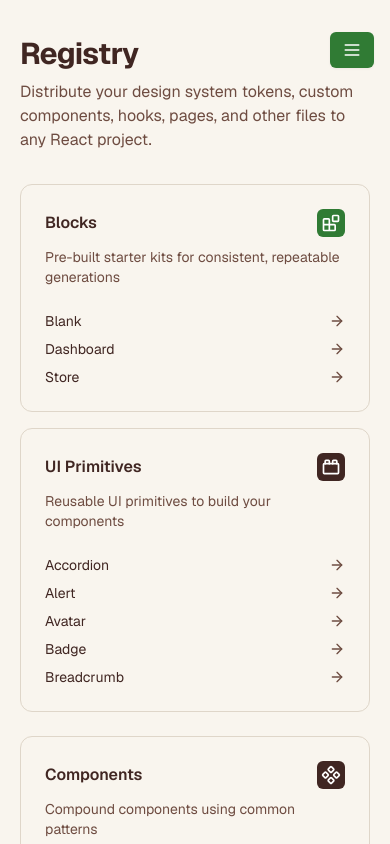
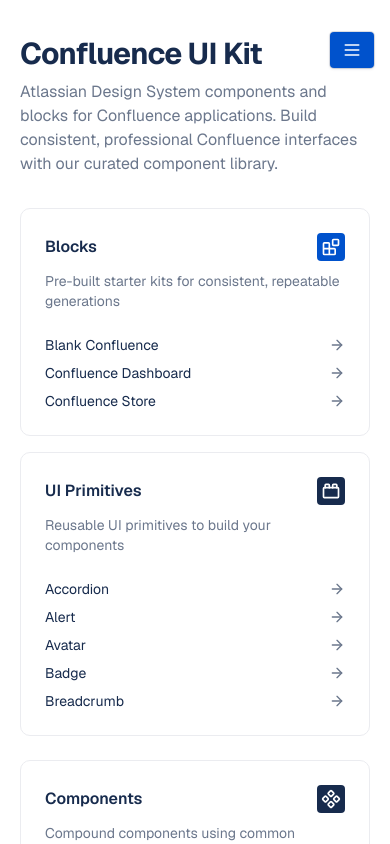
Before and after one commit to qyin-web/ADS-ui-registry, a Next.js app: page / in a window 390 px wide. Shown: the top 844 px of the page. Built offline with nearby package versions, Linux system fonts and the light colour scheme.

Commit message:
Update Confluence UI Kit with Figma-accurate header design and ADS color system

```diff
--- a/package.json
+++ b/package.json
@@ -11,6 +11,8 @@
     "registry:build": "npx shadcn@latest build"
   },
   "dependencies": {
+    "@atlaskit/icon": "^27.7.0",
+    "@atlaskit/logo": "^19.6.0",
     "@hookform/resolvers": "^5.1.1",
     "@radix-ui/react-accordion": "^1.2.11",
     "@radix-ui/react-alert-dialog": "^1.1.14",
--- a/registry.json
+++ b/registry.json
@@ -1,6 +1,6 @@
 {
   "$schema": "https://ui.shadcn.com/schema/registry.json",
-  "name": "Registry Starter",
+  "name": "Confluence UI Kit",
   "homepage": "https://registry-starter.vercel.app",
   "items": [
     {
@@ -8,13 +8,13 @@
       "type": "registry:style",
       "cssVars": {
         "light": {
-          "primary": "oklch(0.52 0.13 144.17)",
-          "primary-foreground": "oklch(1.0 0 0)",
-          "radius": "0.5rem"
+          "primary": "#0052CC",
+          "primary-foreground": "#FFFFFF",
+          "radius": "0.375rem"
         },
         "dark": {
-          "primary": "oklch(0.52 0.13 144.17)",
-          "primary-foreground": "oklch(1.0 0 0)"
+          "primary": "#2684FF",
+          "primary-foreground": "#172B4D"
         }
       },
       "files": []
@@ -22,8 +22,8 @@
     {
       "name": "theme",
       "type": "registry:theme",
-      "title": "Global Theme",
-      "description": "Brand themed styles using Tailwind and Shadcn/ui",
+      "title": "Confluence Theme",
+      "description": "Atlassian Design System themed styles for Confluence using Tailwind and Shadcn/ui",
       "files": [
         {
           "path": "src/app/tokens.css",
@@ -45,8 +45,8 @@
     {
       "name": "blank",
       "type": "registry:block",
-      "title": "Blank",
-      "description": "A blank application with all brand components and code",
+      "title": "Blank Confluence",
+      "description": "A blank Confluence application with all ADS components and code",
       "registryDependencies": [
         "https://registry-starter.vercel.app/r/brand-header.json",
         "https://registry-starter.vercel.app/r/brand-sidebar.json",
@@ -69,8 +69,8 @@
     {
       "name": "dashboard",
       "type": "registry:block",
-      "title": "Dashboard",
-      "description": "A dashboard application with your brand themed components",
+      "title": "Confluence Dashboard",
+      "description": "A Confluence dashboard application with ADS themed components",
       "registryDependencies": [
         "https://registry-starter.vercel.app/r/sonner.json",
         "https://registry-starter.vercel.app/r/brand-header.json",
@@ -93,8 +93,8 @@
     {
       "name": "store",
       "type": "registry:block",
-      "title": "Store",
-      "description": "A store application with your brand themed components",
+      "title": "Confluence Store",
+      "description": "A Confluence store application with ADS themed components",
       "registryDependencies": [
         "https://registry-starter.vercel.app/r/product-grid.json",
         "https://registry-starter.vercel.app/r/theme.json"
--- a/src/app/(registry)/page.tsx
+++ b/src/app/(registry)/page.tsx
@@ -21,11 +21,11 @@
       <div className="mb-8">
         <div className="space-y-2">
           <h1 className="font-bold text-3xl tracking-tight md:text-4xl">
-            Registry
+            Confluence UI Kit
           </h1>
           <p className="text-muted-foreground">
-            Distribute your design system tokens, custom components, hooks,
-            pages, and other files to any React project.
+            Atlassian Design System components and blocks for Confluence applications.
+            Build consistent, professional Confluence interfaces with our curated component library.
           </p>
         </div>
       </div>
@@ -156,13 +156,11 @@
         <div className="flex flex-col gap-2">
           <h2 className="font-semibold text-xl">About</h2>
           <p className="text-muted-foreground">
-            This registry serves as a central repository for all UI components
-            and blocks used in your applications. It helps maintain consistency
-            across your products and speeds up development by providing
-            ready-to-use components. Each component and block is documented with
-            examples. You can browse components by category, search for specific
-            components, and view examples of how they are used in different
-            contexts.
+            This Confluence UI Kit serves as a central repository for all Atlassian Design System
+            components and blocks specifically designed for Confluence applications. It helps maintain
+            consistency across your Confluence products and speeds up development by providing
+            ready-to-use, ADS-compliant components. Each component and block is documented with
+            examples and follows Atlassian's design guidelines.
           </p>
           <p className="mt-2 text-muted-foreground">
             To get begin, select a{" "}
--- a/src/app/layout.tsx
+++ b/src/app/layout.tsx
@@ -10,8 +10,8 @@
 import "@/app/tailwind.css";
 
 export const metadata: Metadata = {
-  title: "Registry Starter",
-  description: "Starter to help build a Shadcn Registry using Tailwind v4",
+  title: "Confluence UI Kit",
+  description: "Atlassian Design System components and blocks for Confluence applications",
   icons: [{ rel: "icon", url: "/favicon.svg", type: "image/svg+xml" }],
 };
 
--- a/src/app/tokens.css
+++ b/src/app/tokens.css
@@ -1,117 +1,224 @@
 :root {
-  --background: oklch(0.97 0.01 80.72);
-  --foreground: oklch(0.3 0.04 30.2);
+  /* ===== ADS COLOR PALETTE (Layer 1) ===== */
 
-  --card: oklch(0.97 0.01 80.72);
-  --card-foreground: oklch(0.3 0.04 30.2);
+  /* Neutral Colors */
+  --ads-neutral-0: #FFFFFF;
+  --ads-neutral-50: #FAFBFC;
+  --ads-neutral-100: #F4F5F7;
+  --ads-neutral-200: #EBECF0;
+  --ads-neutral-300: #DFE1E6;
+  --ads-neutral-400: #C1C7D0;
+  --ads-neutral-500: #97A0AF;
+  --ads-neutral-600: #6B778C;
+  --ads-neutral-700: #42526E;
+  --ads-neutral-800: #253858;
+  --ads-neutral-900: #172B4D;
 
-  --popover: oklch(0.97 0.01 80.72);
-  --popover-foreground: oklch(0.3 0.04 30.2);
+  /* Brand Colors (Blue) */
+  --ads-brand-50: #DEEBFF;
+  --ads-brand-100: #B3D4FF;
+  --ads-brand-200: #4C9AFF;
+  --ads-brand-300: #2684FF;
+  --ads-brand-400: #0052CC;
+  --ads-brand-500: #0747A6;
 
-  --primary: oklch(0.52 0.13 144.17);
-  --primary-foreground: oklch(1.0 0 0);
+  /* Success Colors (Green) */
+  --ads-success-50: #E3FCEF;
+  --ads-success-100: #ABF5D1;
+  --ads-success-200: #79F2C0;
+  --ads-success-300: #57D9A3;
+  --ads-success-400: #36B37E;
+  --ads-success-500: #00875A;
 
-  --secondary: oklch(0.96 0.02 147.64);
-  --secondary-foreground: oklch(0.43 0.12 144.31);
+  /* Warning Colors (Yellow) */
+  --ads-warning-50: #FFFAE6;
+  --ads-warning-100: #FFF0B3;
+  --ads-warning-200: #FFE380;
+  --ads-warning-300: #FFC400;
+  --ads-warning-400: #FF8B00;
+  --ads-warning-500: #FF8B00;
 
-  --muted: oklch(0.94 0.01 74.42);
-  --muted-foreground: oklch(0.45 0.05 39.21);
+  /* Danger Colors (Red) */
+  --ads-danger-50: #FFEBE6;
+  --ads-danger-100: #FFBDAD;
+  --ads-danger-200: #FF8B73;
+  --ads-danger-300: #FF7452;
+  --ads-danger-400: #FF5630;
+  --ads-danger-500: #DE350B;
 
-  --accent: oklch(0.9 0.05 146.04);
-  --accent-foreground: oklch(0.43 0.12 144.31);
+  /* Discovery Colors (Purple) */
+  --ads-discovery-50: #F4F5FF;
+  --ads-discovery-100: #DEEBFF;
+  --ads-discovery-200: #B3D4FF;
+  --ads-discovery-300: #4C9AFF;
+  --ads-discovery-400: #2684FF;
+  --ads-discovery-500: #0052CC;
 
-  --destructive: oklch(0.54 0.19 26.72);
-  --destructive-foreground: oklch(1.0 0 0);
+  /* ===== ADS DESIGN TOKENS (Layer 2) ===== */
 
-  --border: oklch(0.88 0.02 74.64);
-  --input: oklch(0.88 0.02 74.64);
-  --ring: oklch(0.52 0.13 144.17);
+  /* Background Colors */
+  --ads-color-background: var(--ads-neutral-0);
+  --ads-color-background-secondary: var(--ads-neutral-50);
+  --ads-color-background-subtle: var(--ads-neutral-100);
+  --ads-color-background-inverse: var(--ads-neutral-900);
 
-  --chart-1: oklch(0.67 0.16 144.21);
-  --chart-2: oklch(0.58 0.14 144.18);
-  --chart-3: oklch(0.52 0.13 144.17);
-  --chart-4: oklch(0.43 0.12 144.31);
-  --chart-5: oklch(0.22 0.05 145.73);
+  /* Text Colors */
+  --ads-color-text: var(--ads-neutral-900);
+  --ads-color-text-subtle: var(--ads-neutral-600);
+  --ads-color-text-inverse: var(--ads-neutral-0);
+  --ads-color-text-disabled: var(--ads-neutral-400);
 
-  --sidebar: oklch(0.94 0.01 74.42);
-  --sidebar-foreground: oklch(0.3 0.04 30.2);
-  --sidebar-primary: oklch(0.52 0.13 144.17);
-  --sidebar-primary-foreground: oklch(1.0 0 0);
-  --sidebar-accent: oklch(0.9 0.05 146.04);
-  --sidebar-accent-foreground: oklch(0.43 0.12 144.31);
-  --sidebar-border: oklch(0.88 0.02 74.64);
-  --sidebar-ring: oklch(0.52 0.13 144.17);
+  /* Link Colors */
+  --ads-color-link: var(--ads-brand-400);
+  --ads-color-link-pressed: var(--ads-brand-500);
+  --ads-color-link-visited: var(--ads-discovery-400);
 
-  --radius: 0.5rem;
+  /* Border Colors */
+  --ads-color-border: var(--ads-neutral-200);
+  --ads-color-border-bold: var(--ads-neutral-300);
+  --ads-color-border-focus: var(--ads-brand-400);
 
-  --shadow-2xs: 0 1px 3px 0px hsl(0 0% 0% / 0.05);
-  --shadow-xs: 0 1px 3px 0px hsl(0 0% 0% / 0.05);
-  --shadow-sm: 0 1px 3px 0px hsl(0 0% 0% / 0.1), 0 1px 2px -1px
-    hsl(0 0% 0% / 0.1);
-  --shadow: 0 1px 3px 0px hsl(0 0% 0% / 0.1), 0 1px 2px -1px hsl(0 0% 0% / 0.1);
-  --shadow-md: 0 1px 3px 0px hsl(0 0% 0% / 0.1), 0 2px 4px -1px
-    hsl(0 0% 0% / 0.1);
-  --shadow-lg: 0 1px 3px 0px hsl(0 0% 0% / 0.1), 0 4px 6px -1px
-    hsl(0 0% 0% / 0.1);
-  --shadow-xl: 0 1px 3px 0px hsl(0 0% 0% / 0.1), 0 8px 10px -1px
-    hsl(0 0% 0% / 0.1);
-  --shadow-2xl: 0 1px 3px 0px hsl(0 0% 0% / 0.25);
+  /* Status Colors */
+  --ads-color-success: var(--ads-success-400);
+  --ads-color-warning: var(--ads-warning-400);
+  --ads-color-danger: var(--ads-danger-400);
+  --ads-color-info: var(--ads-brand-400);
+
+  /* Accent Colors */
+  --ads-color-accent: var(--ads-brand-100);
+  --ads-color-accent-bold: var(--ads-brand-200);
+
+  /* ===== SHADCN/UI COMPATIBILITY LAYER ===== */
+
+  /* Core Colors */
+  --background: var(--ads-color-background);
+  --foreground: var(--ads-color-text);
+
+  /* Card Colors */
+  --card: var(--ads-color-background);
+  --card-foreground: var(--ads-color-text);
+
+  /* Popover Colors */
+  --popover: var(--ads-color-background);
+  --popover-foreground: var(--ads-color-text);
+
+  /* Primary Colors */
+  --primary: var(--ads-color-link);
+  --primary-foreground: var(--ads-color-background);
+
+  /* Secondary Colors */
+  --secondary: var(--ads-color-background-secondary);
+  --secondary-foreground: var(--ads-color-text);
+
+  /* Muted Colors */
+  --muted: var(--ads-color-background-subtle);
+  --muted-foreground: var(--ads-color-text-subtle);
+
+  /* Accent Colors */
+  --accent: var(--ads-color-accent);
+  --accent-foreground: var(--ads-color-text);
+
+  /* Destructive Colors */
+  --destructive: var(--ads-color-danger);
+  --destructive-foreground: var(--ads-color-background);
+
+  /* Border & Input Colors */
+  --border: var(--ads-color-border);
+  --input: var(--ads-color-border);
+  --ring: var(--ads-color-link);
+
+  /* Chart Colors */
+  --chart-1: var(--ads-brand-400);
+  --chart-2: var(--ads-success-400);
+  --chart-3: var(--ads-warning-400);
+  --chart-4: var(--ads-danger-400);
+  --chart-5: var(--ads-discovery-400);
+
+  /* Sidebar Colors */
+  --sidebar: var(--ads-color-background-secondary);
+  --sidebar-foreground: var(--ads-color-text);
+  --sidebar-primary: var(--ads-color-link);
+  --sidebar-primary-foreground: var(--ads-color-background);
+  --sidebar-accent: var(--ads-color-accent);
+  --sidebar-accent-foreground: var(--ads-color-text);
+  --sidebar-border: var(--ads-color-border);
+  --sidebar-ring: var(--ads-color-link);
+
+  /* Design System Tokens */
+  --radius: 0.375rem; /* ADS uses 6px border radius */
+
+  /* Shadow System */
+  --shadow-2xs: 0 1px 1px 0 rgba(9, 30, 66, 0.25);
+  --shadow-xs: 0 1px 3px 0 rgba(9, 30, 66, 0.13), 0 0 0 1px rgba(9, 30, 66, 0.13);
+  --shadow-sm: 0 0 1px 0 rgba(9, 30, 66, 0.31), 0 2px 2px 0 rgba(9, 30, 66, 0.25);
+  --shadow: 0 0 1px 0 rgba(9, 30, 66, 0.31), 0 3px 5px 0 rgba(9, 30, 66, 0.25);
+  --shadow-md: 0 0 1px 0 rgba(9, 30, 66, 0.31), 0 4px 8px 0 rgba(9, 30, 66, 0.25);
+  --shadow-lg: 0 0 1px 0 rgba(9, 30, 66, 0.31), 0 8px 16px 0 rgba(9, 30, 66, 0.25);
+  --shadow-xl: 0 0 1px 0 rgba(9, 30, 66, 0.31), 0 12px 24px 0 rgba(9, 30, 66, 0.25);
+  --shadow-2xl: 0 0 1px 0 rgba(9, 30, 66, 0.31), 0 16px 32px 0 rgba(9, 30, 66, 0.25);
 }
 
 .dark {
-  --background: oklch(0.15 0.01 74.42);
-  --foreground: oklch(0.95 0.02 80.72);
+  /* ===== DARK MODE ADS COLORS ===== */
 
-  --card: oklch(0.12 0.01 80.72);
-  --card-foreground: oklch(0.95 0.02 80.72);
+  /* Dark Mode Neutral Colors */
+  --ads-neutral-0: #172B4D;
+  --ads-neutral-50: #253858;
+  --ads-neutral-100: #42526E;
+  --ads-neutral-200: #6B778C;
+  --ads-neutral-300: #97A0AF;
+  --ads-neutral-400: #C1C7D0;
+  --ads-neutral-500: #DFE1E6;
+  --ads-neutral-600: #EBECF0;
+  --ads-neutral-700: #F4F5F7;
+  --ads-neutral-800: #FAFBFC;
+  --ads-neutral-900: #FFFFFF;
 
-  --popover: oklch(0.12 0.01 80.72);
-  --popover-foreground: oklch(0.95 0.02 80.72);
+  /* Dark Mode Background Colors */
+  --ads-color-background: var(--ads-neutral-0);
+  --ads-color-background-secondary: var(--ads-neutral-50);
+  --ads-color-background-subtle: var(--ads-neutral-100);
+  --ads-color-background-inverse: var(--ads-neutral-900);
 
-  --primary: oklch(0.58 0.15 144.17);
-  --primary-foreground: oklch(0.09 0.01 80.72);
+  /* Dark Mode Text Colors */
+  --ads-color-text: var(--ads-neutral-900);
+  --ads-color-text-subtle: var(--ads-neutral-600);
+  --ads-color-text-inverse: var(--ads-neutral-0);
+  --ads-color-text-disabled: var(--ads-neutral-400);
 
-  --secondary: oklch(0.15 0.02 147.64);
-  --secondary-foreground: oklch(0.65 0.12 144.31);
+  /* Dark Mode Border Colors */
+  --ads-color-border: var(--ads-neutral-200);
+  --ads-color-border-bold: var(--ads-neutral-300);
+  --ads-color-border-focus: var(--ads-brand-300);
 
-  --muted: oklch(0.18 0.01 74.42);
-  --muted-foreground: oklch(0.65 0.03 74.42);
+  /* Dark Mode Sidebar Colors */
+  --sidebar: var(--ads-color-background-secondary);
+  --sidebar-foreground: var(--ads-color-text);
+  --sidebar-primary: var(--ads-color-link);
+  --sidebar-primary-foreground: var(--ads-color-background);
+  --sidebar-accent: var(--ads-color-accent);
+  --sidebar-accent-foreground: var(--ads-color-text);
+  --sidebar-border: var(--ads-color-border);
+  --sidebar-ring: var(--ads-color-link);
 
-  --accent: oklch(0.22 0.04 146.04);
-  --accent-foreground: oklch(0.65 0.12 144.31);
-
-  --destructive: oklch(0.62 0.22 26.72);
-  --destructive-foreground: oklch(0.95 0.02 80.72);
-
-  --border: oklch(0.22 0.02 74.64);
-  --input: oklch(0.22 0.02 74.64);
-  --ring: oklch(0.58 0.15 144.17);
-
-  --chart-1: oklch(0.72 0.16 144.21);
-  --chart-2: oklch(0.63 0.14 144.18);
-  --chart-3: oklch(0.58 0.15 144.17);
-  --chart-4: oklch(0.48 0.12 144.31);
-  --chart-5: oklch(0.35 0.08 145.73);
-
-  --sidebar: oklch(0.15 0.01 74.42);
-  --sidebar-foreground: oklch(0.95 0.02 80.72);
-  --sidebar-primary: oklch(0.58 0.15 144.17);
-  --sidebar-primary-foreground: oklch(0.09 0.01 80.72);
-  --sidebar-accent: oklch(0.22 0.04 146.04);
-  --sidebar-accent-foreground: oklch(0.65 0.12 144.31);
-  --sidebar-border: oklch(0.22 0.02 74.64);
-  --sidebar-ring: oklch(0.58 0.15 144.17);
-
-  --shadow-2xs: 0 1px 3px 0px hsl(0 0% 0% / 0.05);
-  --shadow-xs: 0 1px 3px 0px hsl(0 0% 0% / 0.05);
-  --shadow-sm: 0 1px 3px 0px hsl(0 0% 0% / 0.1), 0 1px 2px -1px
-    hsl(0 0% 0% / 0.1);
-  --shadow: 0 1px 3px 0px hsl(0 0% 0% / 0.1), 0 1px 2px -1px hsl(0 0% 0% / 0.1);
-  --shadow-md: 0 1px 3px 0px hsl(0 0% 0% / 0.1), 0 2px 4px -1px
-    hsl(0 0% 0% / 0.1);
-  --shadow-lg: 0 1px 3px 0px hsl(0 0% 0% / 0.1), 0 4px 6px -1px
-    hsl(0 0% 0% / 0.1);
-  --shadow-xl: 0 1px 3px 0px hsl(0 0% 0% / 0.1), 0 8px 10px -1px
-    hsl(0 0% 0% / 0.1);
-  --shadow-2xl: 0 1px 3px 0px hsl(0 0% 0% / 0.25);
+  /* Update shadcn compatibility layer for dark mode */
+  --background: var(--ads-color-background);
+  --foreground: var(--ads-color-text);
+  --card: var(--ads-color-background);
+  --card-foreground: var(--ads-color-text);
+  --popover: var(--ads-color-background);
+  --popover-foreground: var(--ads-color-text);
+  --primary: var(--ads-color-link);
+  --primary-foreground: var(--ads-color-background);
+  --secondary: var(--ads-color-background-secondary);
+  --secondary-foreground: var(--ads-color-text);
+  --muted: var(--ads-color-background-subtle);
+  --muted-foreground: var(--ads-color-text-subtle);
+  --accent: var(--ads-color-accent);
+  --accent-foreground: var(--ads-color-text);
+  --destructive: var(--ads-color-danger);
+  --destructive-foreground: var(--ads-color-background);
+  --border: var(--ads-color-border);
+  --input: var(--ads-color-border);
+  --ring: var(--ads-color-link);
 }
--- a/src/components/logo.tsx
+++ b/src/components/logo.tsx
@@ -1,22 +1,32 @@
-export function Logo() {
+"use client";
+
+import { ConfluenceIcon } from "@atlaskit/logo";
+
+interface LogoProps {
+  size?: "small" | "medium" | "large";
+  showText?: boolean;
+}
+
+export function Logo({ size = "medium", showText = true }: LogoProps) {
+  const getScale = () => {
+    switch (size) {
+      case "small": return "scale-75"; // 24px (32 * 0.75)
+      case "large": return "scale-100"; // 32px (32 * 1.0)
+      default: return "scale-87.5"; // 28px (32 * 0.875)
+    }
+  };
+
   return (
-    <div className="flex items-center gap-2">
-      <svg
-        xmlns="http://www.w3.org/2000/svg"
-        viewBox="0 0 24 24"
-        strokeWidth="2"
-        strokeLinecap="round"
-        strokeLinejoin="round"
-        className="size-8"
-        role="graphics-symbol"
-      >
-        <circle className="fill-primary" cx="13.5" cy="6.5" r="2.5" />
-        <circle className="fill-primary" cx="19" cy="13" r="2.5" />
-        <circle className="fill-primary" cx="13.5" cy="19.5" r="2.5" />
-        <circle className="fill-primary" cx="6.5" cy="13" r="2.5" />
-      </svg>
-
-      <h1 className="font-bold">Brand Name</h1>
+    <div className="flex items-center gap-1.5">
+      <div className={`${getScale()} transform origin-center flex items-center justify-center`}>
+        <ConfluenceIcon
+          appearance="brand"
+          shouldUseNewLogoDesign
+        />
+      </div>
+      {showText && (
+        <h1 className="font-bold text-[#172B4D] leading-none">Confluence</h1>
+      )}
     </div>
   );
 }
--- a/src/components/registry/registry-logo.tsx
+++ b/src/components/registry/registry-logo.tsx
@@ -1,12 +1,17 @@
-import { Squirrel } from "lucide-react";
+"use client";
+
+import { ConfluenceIcon } from "@atlaskit/logo";
 
 export function RegistryLogo() {
   return (
     <>
-      <div className="flex-shrink-0 rounded-md bg-primary p-1">
-        <Squirrel className="size-5 text-secondary" />
+      <div className="flex-shrink-0 flex items-center">
+        <ConfluenceIcon
+          appearance="brand"
+          shouldUseNewLogoDesign
+        />
       </div>
-      <span className="font-semibold">Registry</span>
+      <span className="font-semibold">Confluence UI Kit</span>
     </>
   );
 }
```
Also changed, not shown: src/components/brand-header.tsx (+77 -49 lines), 1 other file (tests, documents, lock files or other folders).
